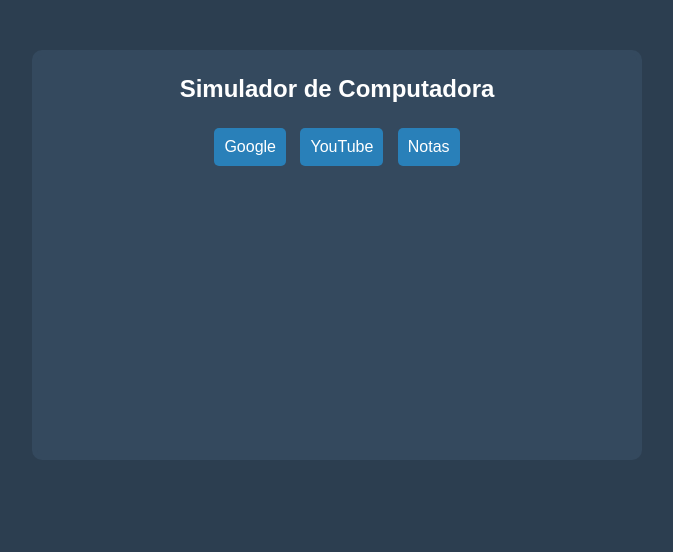
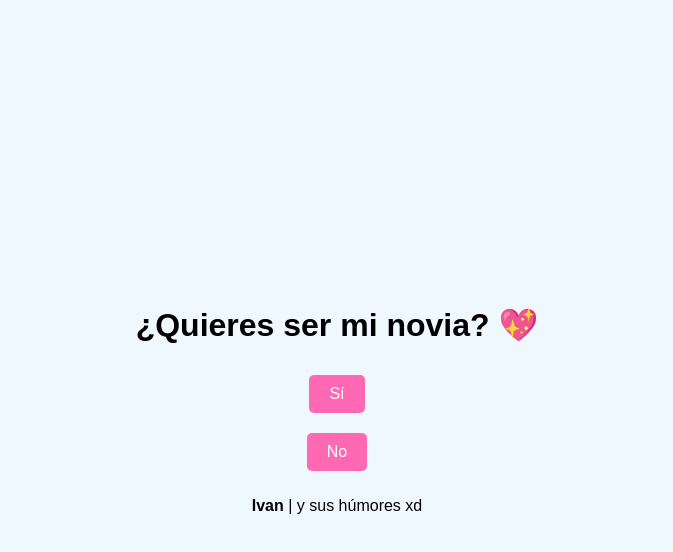
Before and after one commit to Rayo-ofc/Juegos-By-ivan, a plain HTML site: page index.html in a window 1280 px wide. Shown: the whole page, without its empty margins (303-976 px from the left). Drawn offline with Linux system fonts and the light colour scheme.

Commit message:
Actualizar index.html

```diff
--- a/index.html
+++ b/index.html
@@ -3,64 +3,57 @@
 <head>
     <meta charset="UTF-8">
     <meta name="viewport" content="width=device-width, initial-scale=1.0">
-    <title>Simulador de Computadora</title>
+    <title>¿Quieres ser mi novia?</title>
     <style>
         body {
-            background-color: #2c3e50;
+            display: flex;
+            flex-direction: column;
+            align-items: center;
+            justify-content: center;
+            height: 100vh;
+            background-color: #f0f8ff;
+            font-family: Arial, sans-serif;
+        }
+        button {
+            padding: 10px 20px;
+            margin: 10px;
+            font-size: 16px;
+            cursor: pointer;
+            border: none;
+            border-radius: 5px;
+            background-color: #ff69b4;
             color: white;
-            font-family: Arial, sans-serif;
-            text-align: center;
         }
-        .computer {
-            width: 600px;
-            height: 400px;
-            border: 5px solid #34495e;
-            border-radius: 10px;
-            margin: 50px auto;
-            position: relative;
-            background-color: #34495e;
-        }
-        .tab {
-            display: inline-block;
-            padding: 10px;
-            background-color: #2980b9;
-            margin: 5px;
-            border-radius: 5px;
-            cursor: pointer;
-        }
-        .content {
+        #mensaje {
+            margin-top: 20px;
+            font-size: 24px;
+            color: #ff1493;
             display: none;
-            padding: 20px;
-            background-color: #ecf0f1;
-            color: #2c3e50;
-            border-radius: 5px;
-            margin-top: 20px;
         }
     </style>
 </head>
 <body>
 
-<div class="computer">
-    <h2>Simulador de Computadora</h2>
-    <div class="tabs">
-        <div class="tab" onclick="openTab('google')">Google</div>
-        <div class="tab" onclick="openTab('youtube')">YouTube</div>
-        <div class="tab" onclick="openTab('notas')">Notas</div>
-    </div>
-    <div id="google" class="content">¡Bienvenido a Google! 🕵️‍♂️ Busca lo que quieras.</div>
-    <div id="youtube" class="content">¡Bienvenido a YouTube! 🎥 ¡Mira videos de gatos! 🐱</div>
-    <div id="notas" class="content">Notas: Recuerda comprar más pizza 🍕 y ver más memes 😂.</div>
-</div>
+    <h1>¿Quieres ser mi novia? 💖</h1>
+    <button id="si">Sí</button>
+    <button id="no">No</button>
 
-<script>
-    function openTab(tabName) {
-        var contents = document.getElementsByClassName('content');
-        for (var i = 0; i < contents.length; i++) {
-            contents[i].style.display = 'none';
-        }
-        document.getElementById(tabName).style.display = 'block';
-    }
-</script>
+    <div id="mensaje">¡Felicitaciones! Ya eres mi novia. 🎉💍</div>
+
+    <script>
+        document.getElementById('si').onclick = function() {
+            document.getElementById('mensaje').style.display = 'block';
+        };
+
+        document.getElementById('no').onclick = function() {
+            // No hace nada, pero puedes agregar un mensaje divertido aquí si quieres.
+            alert("¡Oh no! 😢 Pero siempre serás mi amiga. ¡A seguir disfrutando!");
+        };
+    </script>
+
+<footer>
+        <p><strong>Ivan</strong> | y sus húmores xd</p>
+    </footer>
 
 </body>
 </html>
```
